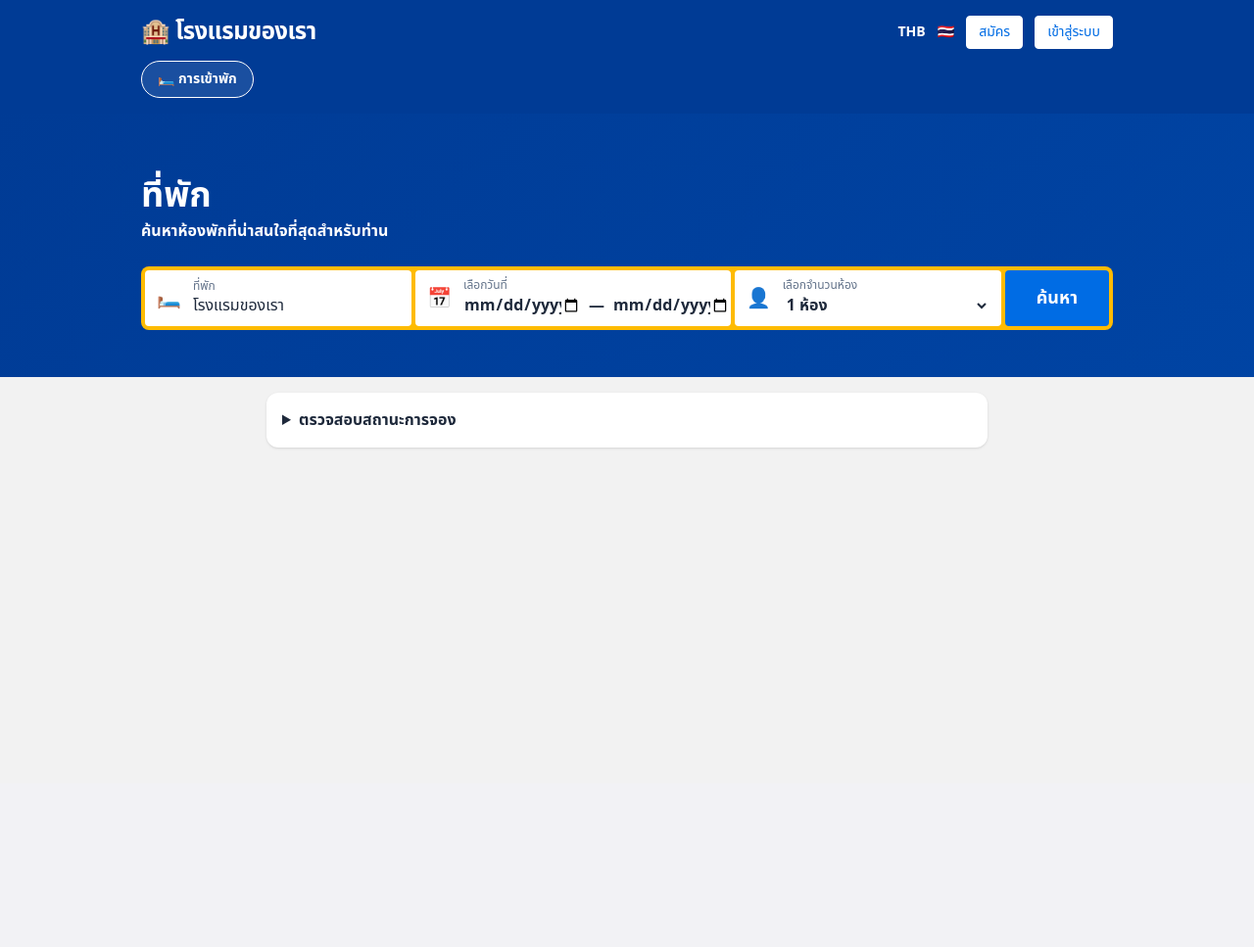
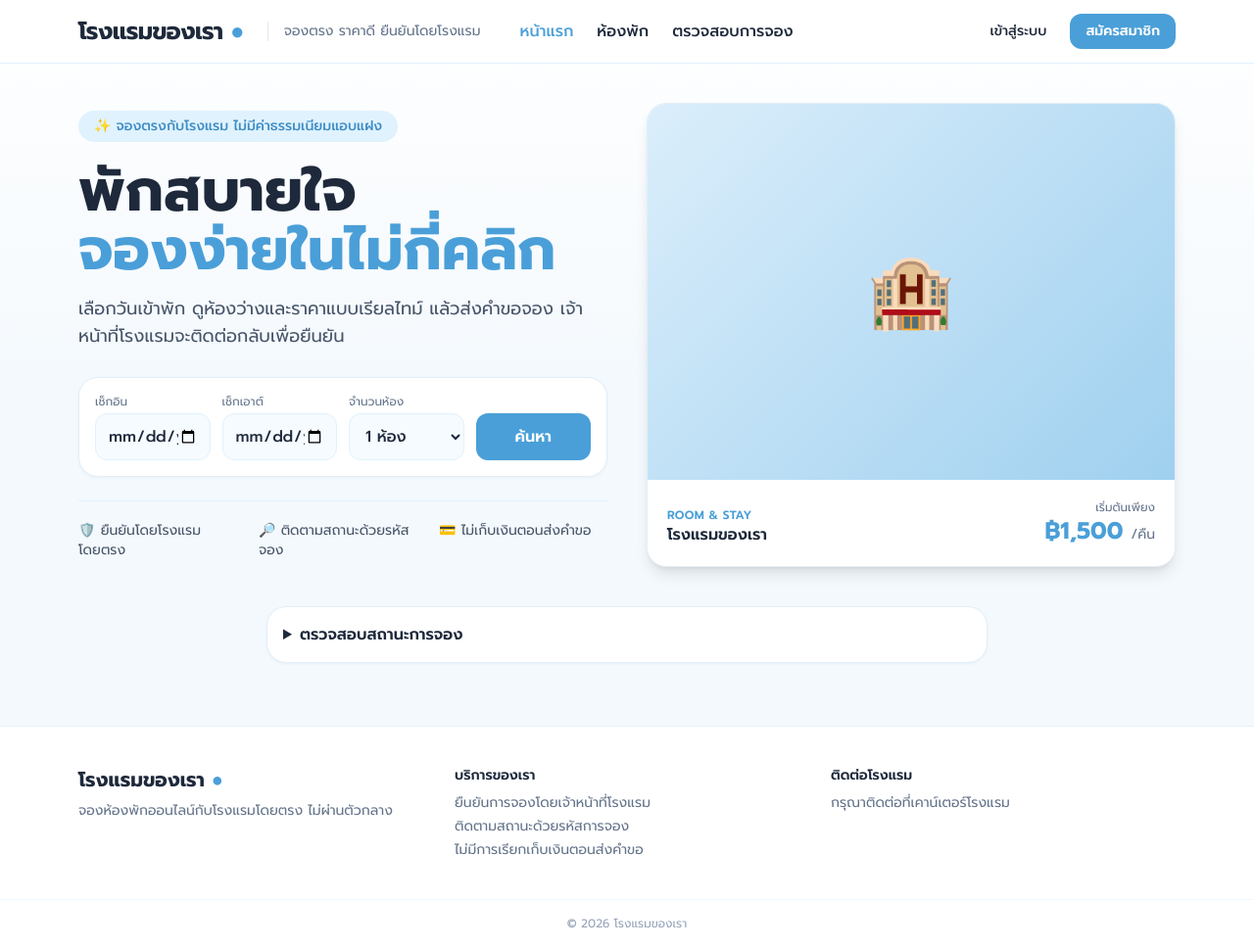
Before and after one commit to mnbvcxzz0234-del/hotel_revenue, a PHP site: page /book.php in a window 1280 px wide. Shown: the whole page at 98% size. Before the commit the page ends 459 px from the top, so only its background shows below. Run offline with PHP 8.4, Linux system fonts and the light colour scheme; data comes from the database, SQL or seed files in the repository; some libraries are stand-ins or nearby versions.

Commit message:
Add files via upload

```diff
--- a/book.php
+++ b/book.php
@@ -88,48 +88,44 @@ if (!$doneRef && $ci !== '' && $co !== '') {
 }
 $nn = ($ci && $co && valid_date($ci) && valid_date($co) && $co > $ci) ? nights($ci, $co) : 0;
 $stTxt = ['pending'=>'รอโรงแรมยืนยัน','confirmed'=>'ยืนยันการจองแล้ว','checked_in'=>'เข้าพักแล้ว','completed'=>'เสร็จสิ้น','no_show'=>'ไม่มาเข้าพัก','cancelled'=>'ยกเลิก / โรงแรมไม่สามารถรับจองได้'];
-$in = 'border p-2 rounded w-full'; $lb = 'block text-xs text-slate-500 mb-1';
+$in = 'border border-sky-100 bg-sky-50/50 p-2.5 rounded-xl w-full outline-none focus:border-[#4a9fd8]'; $lb = 'block text-xs text-slate-500 mb-1';
 ?>
 <?php
 $hero = getenv('HERO_IMAGE_URL') ?: '';
-$heroBg = 'linear-gradient(rgba(0,59,149,.82),rgba(0,59,149,.82))' . ($hero ? ',url(' . h($hero) . ') center/cover' : ',linear-gradient(135deg,#003b95,#006ce4)');
-$seg = 'bg-white rounded flex items-center gap-3 px-3 py-2 min-w-0';
-$sl  = 'block text-xs text-slate-500 leading-tight';
+$minRate = (float)$db->query('SELECT MIN(base_rate) FROM room_types')->fetchColumn();
+$lbl = 'block text-xs text-slate-500 mb-1'; $fld = 'w-full bg-sky-50/60 border border-sky-100 rounded-xl px-3 py-2.5 outline-none focus:border-[#4a9fd8] font-medium';
 ?>
 <?= pub_head('จองห้องพัก', $hotel) ?>
-<body class="min-h-screen text-slate-800" style="background:#f2f2f2">
+<body class="min-h-screen">
 <?= pub_nav($me, $hotel, 'book.php') ?>
-<section style="background:<?= $heroBg ?>" class="text-white">
-  <div class="max-w-5xl mx-auto px-4 pt-16 pb-12">
-    <h1 class="text-4xl font-bold">ที่พัก</h1>
-    <p class="mt-1 font-semibold">ค้นหาห้องพักที่น่าสนใจที่สุดสำหรับท่าน</p>
-    <form method="get" class="mt-6 p-1 rounded-lg flex flex-col md:flex-row gap-1" style="background:#febb02">
-      <div class="<?= $seg ?> md:flex-1"><span class="text-xl">🛏️</span>
-        <div class="min-w-0"><span class="<?= $sl ?>">ที่พัก</span><div class="text-slate-800 truncate"><?= h($hotel) ?></div></div></div>
-      <div class="<?= $seg ?> md:flex-[1.2]"><span class="text-xl">📅</span>
-        <div><span class="<?= $sl ?>">เลือกวันที่</span>
-          <div class="flex items-center gap-2 text-slate-800 font-semibold">
-            <input type="date" name="ci" id="ci" value="<?= h($ci) ?>" min="<?= $today ?>" class="bg-transparent outline-none w-[7.5rem]" required>
-            <span>—</span>
-            <input type="date" name="co" id="co" value="<?= h($co) ?>" min="<?= $today ?>" class="bg-transparent outline-none w-[7.5rem]" required>
-          </div></div></div>
-      <div class="<?= $seg ?> md:flex-1"><span class="text-xl">👤</span>
-        <div class="flex-1"><span class="<?= $sl ?>">เลือกจำนวนห้อง</span>
-          <select name="n" class="bg-transparent outline-none w-full text-slate-800 font-semibold">
-            <?php for ($i = 1; $i <= MAX_ROOMS; $i++): ?><option value="<?= $i ?>" <?= max(1, $n) == $i ? 'selected' : '' ?>><?= $i ?> ห้อง</option><?php endfor; ?>
-          </select></div></div>
-      <button class="text-white text-lg font-bold px-8 py-3 rounded hover:brightness-110" style="background:#006ce4">ค้นหา</button>
+<section class="max-w-6xl mx-auto px-4 pt-10 pb-6 grid lg:grid-cols-2 gap-10 items-center">
+  <div>
+    <span class="inline-flex items-center gap-2 bg-sky-100 text-[#3b8cc4] text-sm font-medium rounded-full px-4 py-1.5">✨ จองตรงกับโรงแรม ไม่มีค่าธรรมเนียมแอบแฝง</span>
+    <h1 class="mt-5 text-4xl md:text-6xl font-bold leading-tight">พักสบายใจ<br><span class="text-[#4a9fd8]">จองง่ายในไม่กี่คลิก</span></h1>
+    <p class="mt-4 text-lg text-slate-600">เลือกวันเข้าพัก ดูห้องว่างและราคาแบบเรียลไทม์ แล้วส่งคำขอจอง เจ้าหน้าที่โรงแรมจะติดต่อกลับเพื่อยืนยัน</p>
+    <form method="get" action="book.php#rooms" class="card mt-7 p-4 grid grid-cols-2 md:grid-cols-4 gap-3 items-end">
+      <div class="col-span-1"><label class="<?= $lbl ?>">เช็กอิน</label><input type="date" name="ci" id="ci" value="<?= h($ci) ?>" min="<?= $today ?>" class="<?= $fld ?>" required></div>
+      <div class="col-span-1"><label class="<?= $lbl ?>">เช็กเอาต์</label><input type="date" name="co" id="co" value="<?= h($co) ?>" min="<?= $today ?>" class="<?= $fld ?>" required></div>
+      <div class="col-span-1"><label class="<?= $lbl ?>">จำนวนห้อง</label><select name="n" class="<?= $fld ?>"><?php for ($i = 1; $i <= MAX_ROOMS; $i++): ?><option value="<?= $i ?>" <?= max(1, $n) == $i ? 'selected' : '' ?>><?= $i ?> ห้อง</option><?php endfor; ?></select></div>
+      <button class="btn col-span-1 py-3">ค้นหา</button>
     </form>
+    <div class="mt-6 pt-5 border-t border-sky-100 grid sm:grid-cols-3 gap-3 text-sm text-slate-600">
+      <div>🛡️ ยืนยันโดยโรงแรมโดยตรง</div><div>🔎 ติดตามสถานะด้วยรหัสจอง</div><div>💳 ไม่เก็บเงินตอนส่งคำขอ</div></div>
+  </div>
+  <div class="card overflow-hidden shadow-lg">
+    <div class="h-72 md:h-96 grid place-items-center text-7xl" style="<?= $hero ? 'background:url(' . h($hero) . ') center/cover' : 'background:linear-gradient(135deg,#dbeefb,#9fd0ef)' ?>"><?= $hero ? '' : '🏨' ?></div>
+    <div class="p-5 flex items-end justify-between"><div><div class="text-xs font-semibold tracking-wide text-[#4a9fd8]">ROOM &amp; STAY</div><div class="font-semibold"><?= h($hotel) ?></div></div>
+      <?php if ($minRate): ?><div class="text-right"><div class="text-xs text-slate-500">เริ่มต้นเพียง</div><div class="text-2xl font-bold text-[#4a9fd8]">฿<?= number_format($minRate) ?> <span class="text-sm font-normal text-slate-500">/คืน</span></div></div><?php endif; ?></div>
   </div>
 </section>
-<main class="max-w-3xl mx-auto p-4 space-y-4">
+<main id="rooms" class="max-w-3xl mx-auto p-4 space-y-4">
 
 <?php if ($doneRef): ?>
-<div class="bg-white p-6 rounded-xl shadow text-center space-y-2">
+<div class="card p-6 text-center space-y-2">
   <div class="text-3xl">✅</div><h1 class="text-lg font-bold">ส่งคำขอจองเรียบร้อยแล้ว</h1>
-  <p class="text-sm text-slate-600">รหัสการจองของคุณ</p><div class="text-3xl font-mono font-bold tracking-widest text-[#006ce4]"><?= h($doneRef) ?></div>
+  <p class="text-sm text-slate-600">รหัสการจองของคุณ</p><div class="text-3xl font-mono font-bold tracking-widest text-[#4a9fd8]"><?= h($doneRef) ?></div>
   <p class="text-sm text-slate-600">โปรดจดรหัสนี้ไว้ ทางโรงแรมจะติดต่อกลับทางเบอร์โทรที่ให้ไว้เพื่อยืนยันการจอง<br><b>คำขอนี้ยังไม่ใช่การยืนยัน</b>และยังไม่ได้ชำระเงินใด ๆ<?= $hotelTel ? '<br>สอบถามด่วน โทร ' . h($hotelTel) : '' ?></p>
-  <a href="book.php" class="inline-block mt-2 text-[#006ce4] underline text-sm">กลับหน้าจอง</a>
+  <a href="book.php" class="inline-block mt-2 text-[#4a9fd8] underline text-sm">กลับหน้าจอง</a>
 </div>
 <?php else: ?>
 
@@ -139,16 +135,18 @@ $sl  = 'block text-xs text-slate-500 leading-tight';
 <?php if ($results !== null): ?>
   <?php if (!$results): ?><div class="bg-amber-100 p-3 rounded text-sm">ขออภัย ไม่มีห้องว่างตามที่เลือก ลองเปลี่ยนวันที่หรือจำนวนห้อง<?= $hotelTel ? ' หรือโทร ' . h($hotelTel) : '' ?></div>
   <?php else: ?>
-  <form method="post" class="bg-white p-4 rounded-lg border border-slate-200 space-y-3">
+  <form method="post" class="card p-5 space-y-3">
     <input type="hidden" name="t" value="<?= csrf() ?>"><input type="hidden" name="a" value="request">
     <input type="hidden" name="ci" value="<?= h($ci) ?>"><input type="hidden" name="co" value="<?= h($co) ?>"><input type="hidden" name="n" value="<?= $n ?>">
     <div class="font-semibold">2. เลือกห้อง <span class="text-sm font-normal text-slate-500">(<?= dth($ci) ?> – <?= dth($co) ?> · <?= $nn ?> คืน · <?= $n ?> ห้อง)</span></div>
-    <?php foreach ($results as $i => $r): ?>
-    <label class="flex items-center gap-3 border rounded-lg p-3 cursor-pointer has-[:checked]:border-[#006ce4] has-[:checked]:bg-blue-50">
-      <input type="radio" name="type" value="<?= $r['t']['id'] ?>" <?= ($pv['type'] ? $pv['type'] == $r['t']['id'] : $i === 0) ? 'checked' : '' ?> required>
-      <div class="flex-1"><div class="font-semibold"><?= h($r['t']['name']) ?></div>
-        <div class="text-xs text-slate-500"><?= $r['left'] <= 3 ? 'เหลือ <b class="text-red-600">' . $r['left'] . '</b> ห้อง' : 'ห้องว่างเพียงพอ' ?></div></div>
-      <div class="text-right"><div class="font-bold">฿<?= number_format($r['total']) ?></div><div class="text-xs text-slate-500">เฉลี่ย ฿<?= number_format($r['total'] / ($nn * $n)) ?>/ห้อง/คืน</div></div>
+    <?php foreach ($results as $i => $r): $img = $r['t']['image_url'] ?? ''; ?>
+    <label class="flex flex-col sm:flex-row gap-4 border border-sky-100 rounded-2xl p-3 cursor-pointer bg-white has-[:checked]:border-[#4a9fd8] has-[:checked]:bg-sky-50 has-[:checked]:ring-2 has-[:checked]:ring-sky-200">
+      <div class="sm:w-40 h-28 rounded-xl grid place-items-center text-4xl shrink-0" style="<?= $img ? 'background:url(' . h($img) . ') center/cover' : 'background:linear-gradient(135deg,#dbeefb,#b7dcf3)' ?>"><?= $img ? '' : '🛏️' ?></div>
+      <div class="flex-1 flex flex-col justify-between"><div class="flex items-start gap-2"><input type="radio" name="type" value="<?= $r['t']['id'] ?>" <?= ($pv['type'] ? $pv['type'] == $r['t']['id'] : $i === 0) ? 'checked' : '' ?> required class="mt-1.5 accent-[#4a9fd8]">
+        <div><div class="font-semibold text-lg"><?= h($r['t']['name']) ?></div>
+        <div class="text-xs text-slate-500"><?= $r['left'] <= 3 ? 'เหลือ <b class="text-red-500">' . $r['left'] . '</b> ห้อง' : 'ห้องว่างเพียงพอ' ?></div></div></div>
+        <div class="text-right mt-2"><span class="text-xs text-slate-500">รวม <?= $nn ?> คืน</span> <span class="text-2xl font-bold text-[#4a9fd8]">฿<?= number_format($r['total']) ?></span>
+        <div class="text-xs text-slate-400">เฉลี่ย ฿<?= number_format($r['total'] / ($nn * $n)) ?>/ห้อง/คืน</div></div></div>
     </label>
     <?php endforeach; ?>
     <p class="text-xs text-slate-500">ราคาข้างต้นเป็นราคาโดยประมาณ โรงแรมจะยืนยันราคาสุดท้ายพร้อมการจอง</p>
@@ -163,13 +161,13 @@ $sl  = 'block text-xs text-slate-500 leading-tight';
     <div style="position:absolute;left:-9999px" aria-hidden="true"><input name="website" tabindex="-1" autocomplete="off"></div>
     <label class="flex gap-2 text-xs text-slate-600"><input type="checkbox" name="consent" value="1" required class="mt-0.5">
       <span>ข้าพเจ้ายินยอมให้ <?= h($hotel) ?> เก็บและใช้ชื่อ เบอร์โทร และอีเมลของข้าพเจ้าเพื่อติดต่อและยืนยันการจองนี้เท่านั้น</span></label>
-    <button class="text-white px-4 py-3 rounded w-full font-semibold hover:brightness-110" style="background:#006ce4">ส่งคำขอจอง</button>
+    <button class="btn px-4 py-3 w-full" >ส่งคำขอจอง</button>
     <p class="text-xs text-slate-500">การส่งคำขอยังไม่ใช่การยืนยันการจองและไม่มีการเรียกเก็บเงิน</p>
   </form>
   <?php endif; ?>
 <?php endif; ?>
 
-<details class="bg-white rounded-xl shadow p-4" <?= ($trackRes || $trackErr) ? 'open' : '' ?>>
+<details id="track" class="card p-4" <?= ($trackRes || $trackErr) ? 'open' : '' ?>>
   <summary class="cursor-pointer font-semibold">ตรวจสอบสถานะการจอง</summary>
   <form method="post" class="grid grid-cols-2 gap-3 mt-3">
     <input type="hidden" name="t" value="<?= csrf() ?>"><input type="hidden" name="a" value="track">
@@ -190,6 +188,7 @@ $sl  = 'block text-xs text-slate-500 leading-tight';
 
 <?php if ($hotelTel): ?><p class="text-center text-sm text-slate-500">สอบถามเพิ่มเติม โทร <?= h($hotelTel) ?></p><?php endif; ?>
 </main>
+<?= pub_footer($hotel, $hotelTel) ?>
 <script>
 const ci=document.getElementById('ci'),co=document.getElementById('co');
 if(ci&&co){const add=(d,k)=>{const x=new Date(d+'T00:00:00');x.setDate(x.getDate()+k);const p=n=>String(n).padStart(2,'0');return x.getFullYear()+'-'+p(x.getMonth()+1)+'-'+p(x.getDate())};
--- /dev/null
+++ b/migration_roomimg.sql
@@ -0,0 +1,3 @@
+-- รูปห้อง (ไม่บังคับ): รันที่ Supabase SQL Editor แล้วใส่ลิงก์รูปในคอลัมน์ image_url
+ALTER TABLE room_types ADD COLUMN IF NOT EXISTS image_url TEXT;
+-- ตัวอย่าง: UPDATE room_types SET image_url='https://...' WHERE name='Standard';
--- a/pub_layout.php
+++ b/pub_layout.php
@@ -1,26 +1,38 @@
 <?php
-// โครงหน้าร่วมสำหรับหน้าลูกค้า (สไตล์ Booking.com: น้ำเงินเข้ม + เหลือง)
+// โครงหน้าร่วมสำหรับหน้าลูกค้า (ธีมฟ้าอ่อน มุมมน อ่านง่าย)
 function pub_head($title, $hotel) {
-    return '<!doctype html><html lang="th"><head><meta charset="utf-8"><meta name="viewport" content="width=device-width,initial-scale=1"><title>' . h($title) . ' · ' . h($hotel) . '</title><script src="https://cdn.tailwindcss.com"></script>'
-        . '<style>body{font-family:"Noto Sans Thai",system-ui,-apple-system,"Segoe UI",Tahoma,sans-serif}</style></head>';
+    return '<!doctype html><html lang="th"><head><meta charset="utf-8"><meta name="viewport" content="width=device-width,initial-scale=1"><title>' . h($title) . ' · ' . h($hotel) . '</title>'
+        . '<link rel="preconnect" href="https://fonts.googleapis.com"><link rel="preconnect" href="https://fonts.gstatic.com" crossorigin>'
+        . '<link href="https://fonts.googleapis.com/css2?family=Prompt:wght@300;400;500;600;700&display=swap" rel="stylesheet">'
+        . '<script src="https://cdn.tailwindcss.com"></script>'
+        . '<style>body{font-family:"Prompt",system-ui,sans-serif;background:linear-gradient(#fff,#f4f9fd 40%,#f4f9fd);color:#1e293b}'
+        . 'input,select,textarea{font-family:inherit}.card{background:#fff;border:1px solid #e3eef7;border-radius:1.25rem;box-shadow:0 1px 3px rgba(74,159,216,.08)}'
+        . '.btn{background:#4a9fd8;color:#fff;border-radius:.75rem;font-weight:600}.btn:hover{background:#3b8cc4}</style></head>';
 }
 function pub_nav($me, $hotel, $next = '') {
-    $o  = '<header style="background:#003b95" class="text-white"><div class="max-w-5xl mx-auto px-4 pt-4 pb-3 flex items-center gap-3 flex-wrap">';
-    $o .= '<a href="book.php" class="text-2xl font-bold tracking-tight">🏨 ' . h($hotel) . '</a>';
-    $o .= '<div class="ml-auto flex items-center gap-3 text-sm font-semibold"><span>THB</span><span title="ไทย">🇹🇭</span>';
+    $o  = '<header class="sticky top-0 z-30 bg-white/95 backdrop-blur border-b border-sky-100"><div class="max-w-6xl mx-auto px-4 h-16 flex items-center gap-6">';
+    $o .= '<a href="book.php" class="text-2xl font-bold tracking-tight">' . h($hotel) . ' <span class="text-[#4a9fd8]">●</span></a>';
+    $o .= '<span class="hidden lg:block text-sm text-slate-500 border-l pl-4">จองตรง ราคาดี ยืนยันโดยโรงแรม</span>';
+    $o .= '<nav class="hidden md:flex items-center gap-6 font-medium ml-4"><a href="book.php" class="text-[#4a9fd8]">หน้าแรก</a><a href="book.php#rooms" class="hover:text-[#4a9fd8]">ห้องพัก</a><a href="book.php#track" class="hover:text-[#4a9fd8]">ตรวจสอบการจอง</a></nav>';
+    $o .= '<div class="ml-auto flex items-center gap-3 text-sm">';
     if ($me) {
-        $o .= '<a href="account.php" class="underline">บัญชีของฉัน</a><form method="post" action="customer_logout.php" class="inline"><input type="hidden" name="t" value="' . csrf() . '"><button class="opacity-90 hover:underline">ออกจากระบบ</button></form>';
+        $o .= '<a href="account.php" class="flex items-center gap-2 border border-sky-100 rounded-xl px-3 py-1.5 font-medium"><span class="w-7 h-7 rounded-lg bg-sky-100 text-[#4a9fd8] grid place-items-center">' . h(mb_substr($me['name'], 0, 1)) . '</span>' . h($me['name']) . '</a>'
+            . '<form method="post" action="customer_logout.php" class="inline"><input type="hidden" name="t" value="' . csrf() . '"><button class="text-slate-500 hover:underline">ออกจากระบบ</button></form>';
     } else {
-        $o .= '<a href="customer_register.php" class="bg-white text-[#006ce4] border border-white px-3 py-1.5 rounded font-medium hover:bg-slate-100">สมัคร</a>'
-            . '<a href="customer_login.php' . ($next ? '?next=' . h($next) : '') . '" class="bg-white text-[#006ce4] border border-white px-3 py-1.5 rounded font-medium hover:bg-slate-100">เข้าสู่ระบบ</a>';
+        $o .= '<a href="customer_login.php' . ($next ? '?next=' . h($next) : '') . '" class="font-medium px-3 py-2">เข้าสู่ระบบ</a><a href="customer_register.php" class="btn px-4 py-2">สมัครสมาชิก</a>';
     }
-    $o .= '</div></div>';
-    $o .= '<div class="max-w-5xl mx-auto px-4 pb-4"><a href="book.php" class="inline-flex items-center gap-2 border border-white bg-white/10 rounded-full px-4 py-2 text-sm font-semibold">🛏️ การเข้าพัก</a></div></header>';
-    return $o;
+    return $o . '</div></div></header>';
+}
+function pub_footer($hotel, $tel = '') {
+    return '<footer class="mt-12 border-t border-sky-100 bg-white"><div class="max-w-6xl mx-auto px-4 py-10 grid gap-8 md:grid-cols-3 text-sm">'
+        . '<div><div class="text-xl font-bold">' . h($hotel) . ' <span class="text-[#4a9fd8]">●</span></div><p class="text-slate-500 mt-2">จองห้องพักออนไลน์กับโรงแรมโดยตรง ไม่ผ่านตัวกลาง</p></div>'
+        . '<div><div class="font-semibold mb-2">บริการของเรา</div><ul class="space-y-1 text-slate-500"><li>ยืนยันการจองโดยเจ้าหน้าที่โรงแรม</li><li>ติดตามสถานะด้วยรหัสการจอง</li><li>ไม่มีการเรียกเก็บเงินตอนส่งคำขอ</li></ul></div>'
+        . '<div><div class="font-semibold mb-2">ติดต่อโรงแรม</div><div class="text-slate-500">' . ($tel ? 'โทร ' . h($tel) : 'กรุณาติดต่อที่เคาน์เตอร์โรงแรม') . '</div></div>'
+        . '</div><div class="border-t border-sky-50 py-4 text-center text-xs text-slate-400">© ' . date('Y') . ' ' . h($hotel) . '</div></footer>';
 }
 function pub_top($title) {
     $me = cust(db()); $hotel = getenv('HOTEL_NAME') ?: 'โรงแรมของเรา';
-    echo pub_head($title, $hotel) . '<body class="min-h-screen text-slate-800" style="background:#f2f2f2">' . pub_nav($me, $hotel);
-    echo '<main class="max-w-2xl mx-auto p-4 space-y-4">';
+    echo pub_head($title, $hotel) . '<body class="min-h-screen">' . pub_nav($me, $hotel);
+    echo '<main class="max-w-2xl mx-auto p-4 space-y-4 mt-6">';
 }
-function pub_bottom() { echo '</main></body></html>'; }
+function pub_bottom() { $hotel = getenv('HOTEL_NAME') ?: 'โรงแรมของเรา'; echo '</main>' . pub_footer($hotel, getenv('HOTEL_PHONE') ?: '') . '</body></html>'; }
```
Also changed, not shown: account.php (+6 -6 lines), customer_login.php (+4 -4 lines), customer_register.php (+4 -4 lines).
